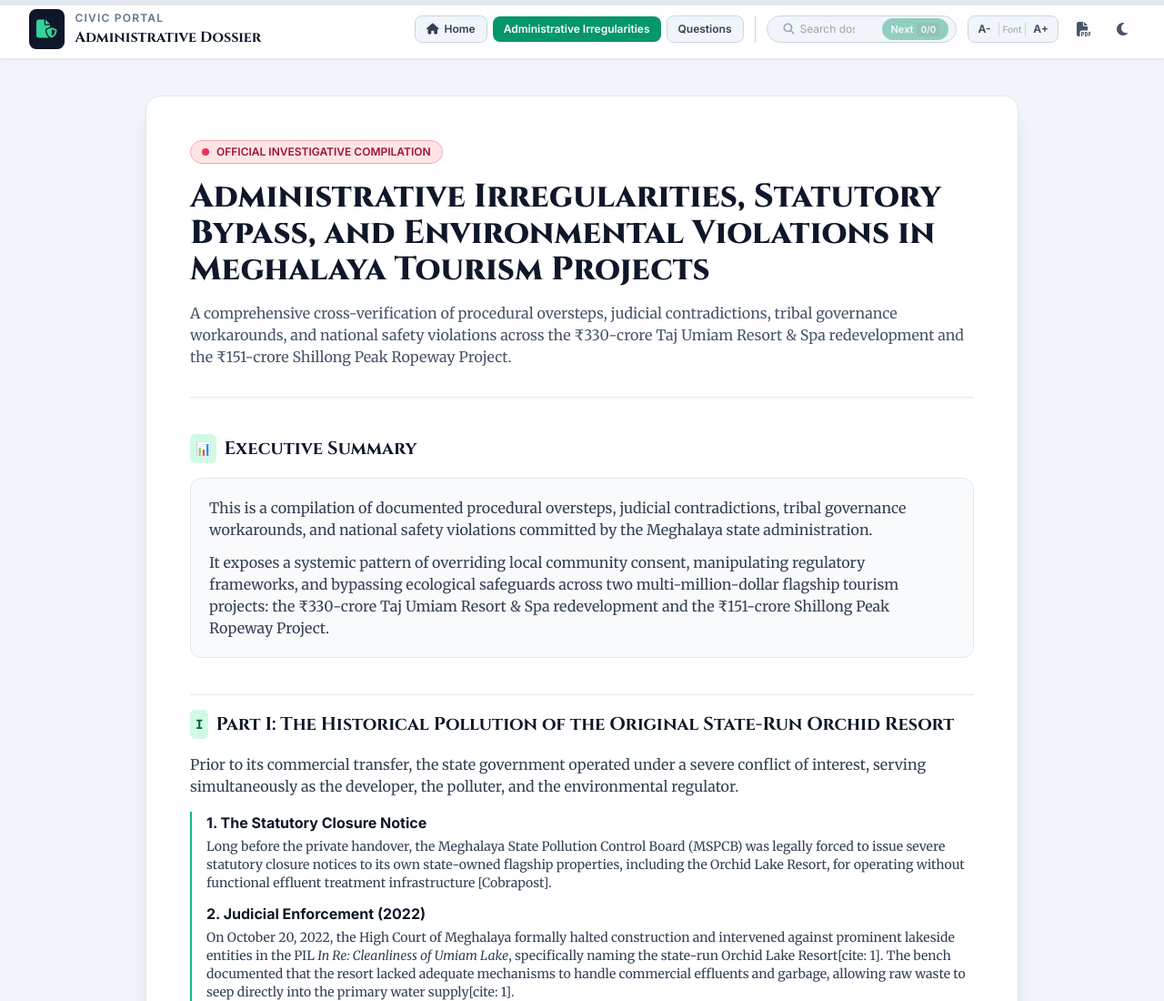
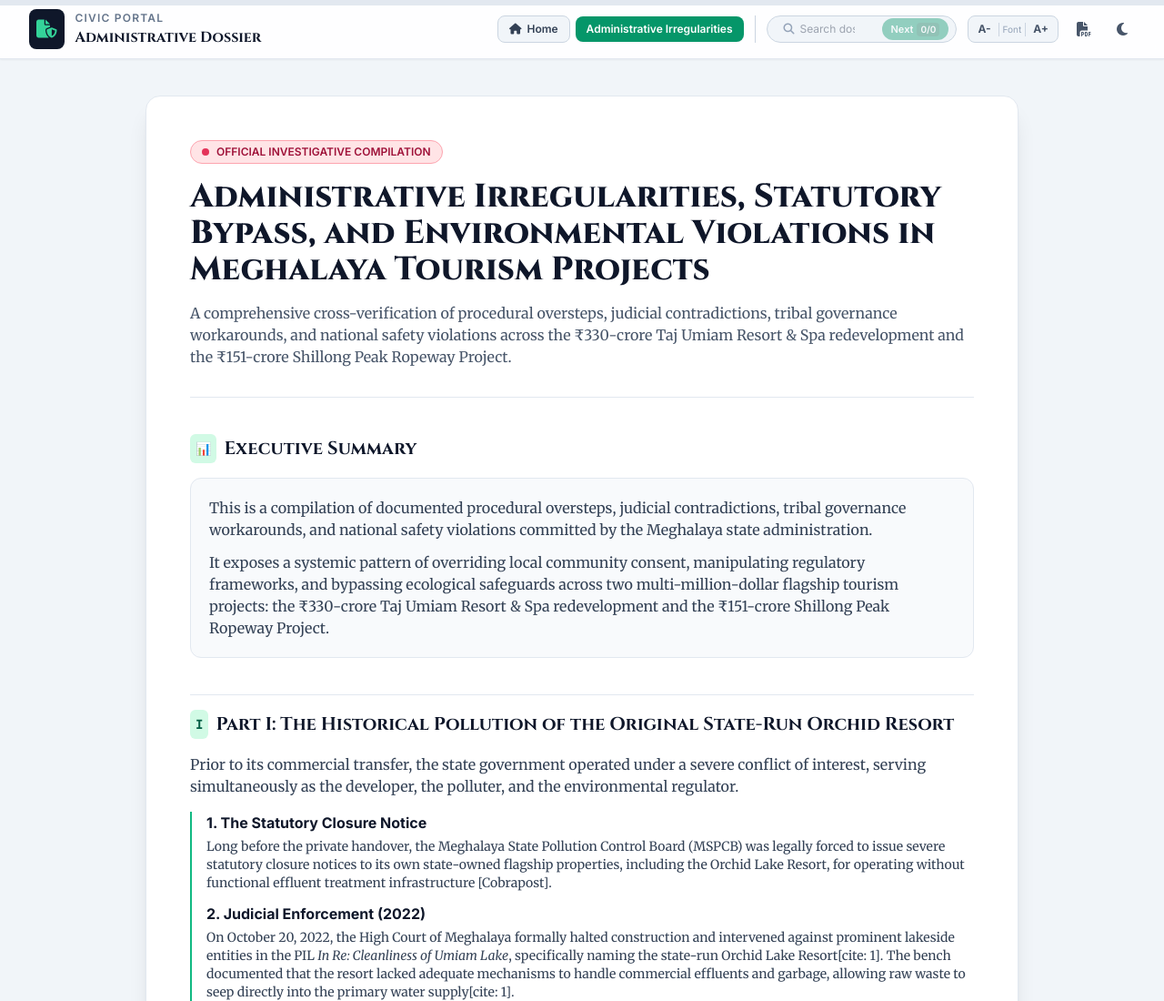
Before and after one commit to Maxxmeghalayaphilharmonicsociety/Shillong-City-Decongestion, a plain HTML site: page administrative_irregularities.html in a window 1280 px wide. Shown: the top 1100 px of the page at 91% size. Drawn offline with nearby package versions, Linux system fonts and the light colour scheme.

Commit message:
Update administrative_irregularities.html

```diff
--- a/administrative_irregularities.html
+++ b/administrative_irregularities.html
@@ -90,8 +90,7 @@
                             <span>Home</span>
                         </a>
                         <a href="audit_reports.html" class="px-3 py-1.5 rounded-lg text-xs font-semibold bg-emerald-600 text-white shadow-sm">Administrative Irregularities</a>
-                        <a href="questions.html" class="px-3 py-1.5 rounded-lg text-xs font-semibold bg-slate-100 dark:bg-slate-800 text-slate-700 dark:text-slate-300 border border-slate-300 dark:border-slate-700 hover:text-emerald-500 transition">Questions</a>
-                    </div>
+                        </div>
 
                     <!-- Search Input with Find Next -->
                     <div class="flex items-center space-x-1.5 bg-slate-100 dark:bg-slate-800 border border-slate-300 dark:border-slate-700 rounded-full px-2 py-0.5">
```
